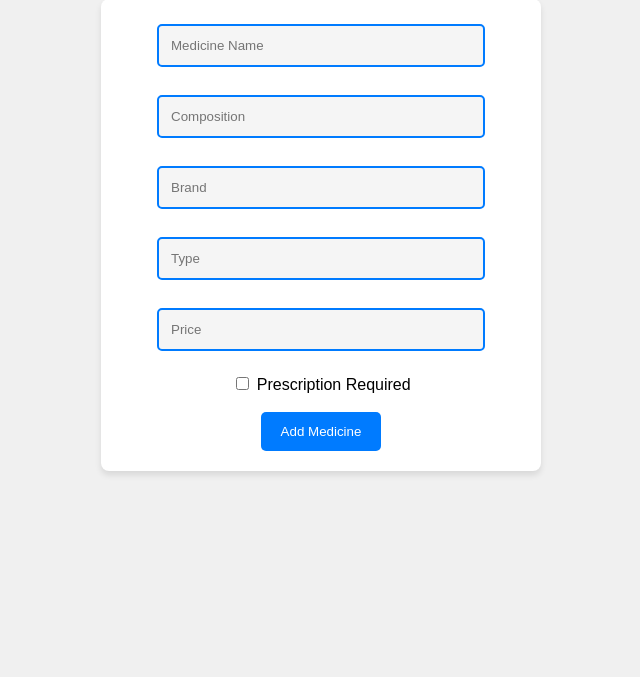
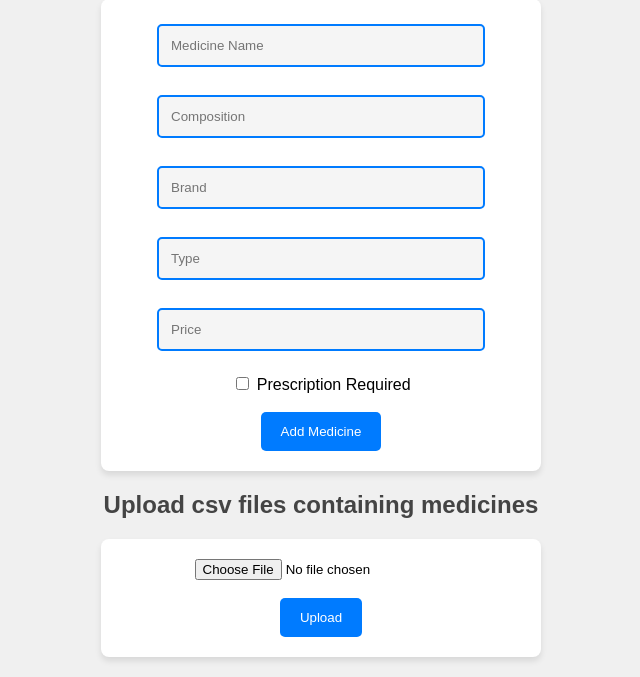
Before and after one commit to aaaakash001/medicine_project, a Flask app: page /admin-dashboard in a window 1280 px wide. Shown: the part 129-806 px from the top of the page, without its empty margins (319-959 px from the left). Before the commit the page ends 604 px from the top, so only its background shows below. Run offline with Flask 3, Linux system fonts and the light colour scheme; parts of the project's set-up code (start-up, migrations or seed data) failed here and were passed over.

Commit message:
Upload csv functionality

```diff
--- a/src/main/views.py
+++ b/src/main/views.py
@@ -5,6 +5,7 @@ from src.main.analysis import analysis_bp
 from src.main.search import search_bp
 from werkzeug.security import check_password_hash
 from src.auth.models import User
+from src.main.utils import allowed_file, insert_from_csv_to_db
 
 
 # index or main page
@@ -42,6 +43,20 @@ def admin_search():
         return jsonify({'success': False})
 
 
+@main_bp.route('/admin-upload', methods=['POST'])
+def admin_upload_csv():
+    if('file' in request.files):
+        file = request.files['file']
+        if (file and file.filename != '' and allowed_file(file.filename)):
+            res, err = insert_from_csv_to_db(file.stream, is_stream=True)
+    if (res is None):
+        return render_template('admin_dashboard.html', csv_upload_message='File not received')
+    elif (err is not None):
+        return render_template('admin_dashboard.html', csv_upload_message=err)
+    else:
+        return render_template('admin_dashboard.html', csv_upload_message='Inserted into database')
+
+
 # brands-page
 @main_bp.route('/brands')
 def brands():
--- a/src/templates/admin_dashboard.html
+++ b/src/templates/admin_dashboard.html
@@ -19,9 +19,20 @@
         <input type="checkbox" id="prescription" name="prescription"> Prescription Required<br><br>
         <input type="submit" value="Add Medicine">
     </form>
+    <div id="result-message"></div>
+
+    <div>
+        <h2>Upload csv files containing medicines</h2>
+        <form method="post" action="{{ url_for('main_bp.admin_upload_csv') }}" enctype="multipart/form-data">
+            <input type="file" id="csv-file" name="csv-file" accept=".csv" required/><br/><br/>
+            <input type="submit" value="Upload" />
+        </form>
+        {% if csv_upload_message %}
+            <p>{{ csv_upload_message }}</p>
+        {% endif %}
+    </div>
 
 
-    <div id="result-message"></div>
 
 
 </body>
```
Also changed, not shown: src/main/utils.py (+9 -6 lines).
